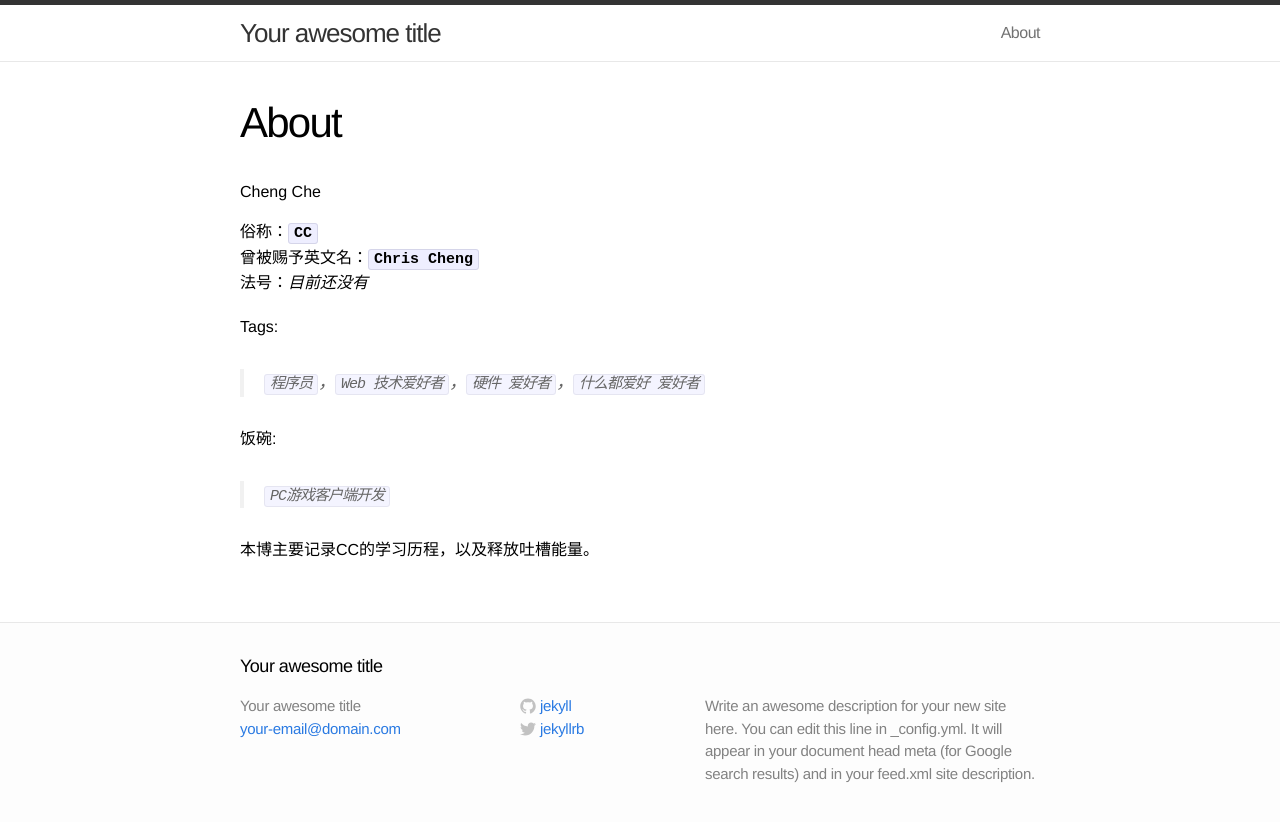
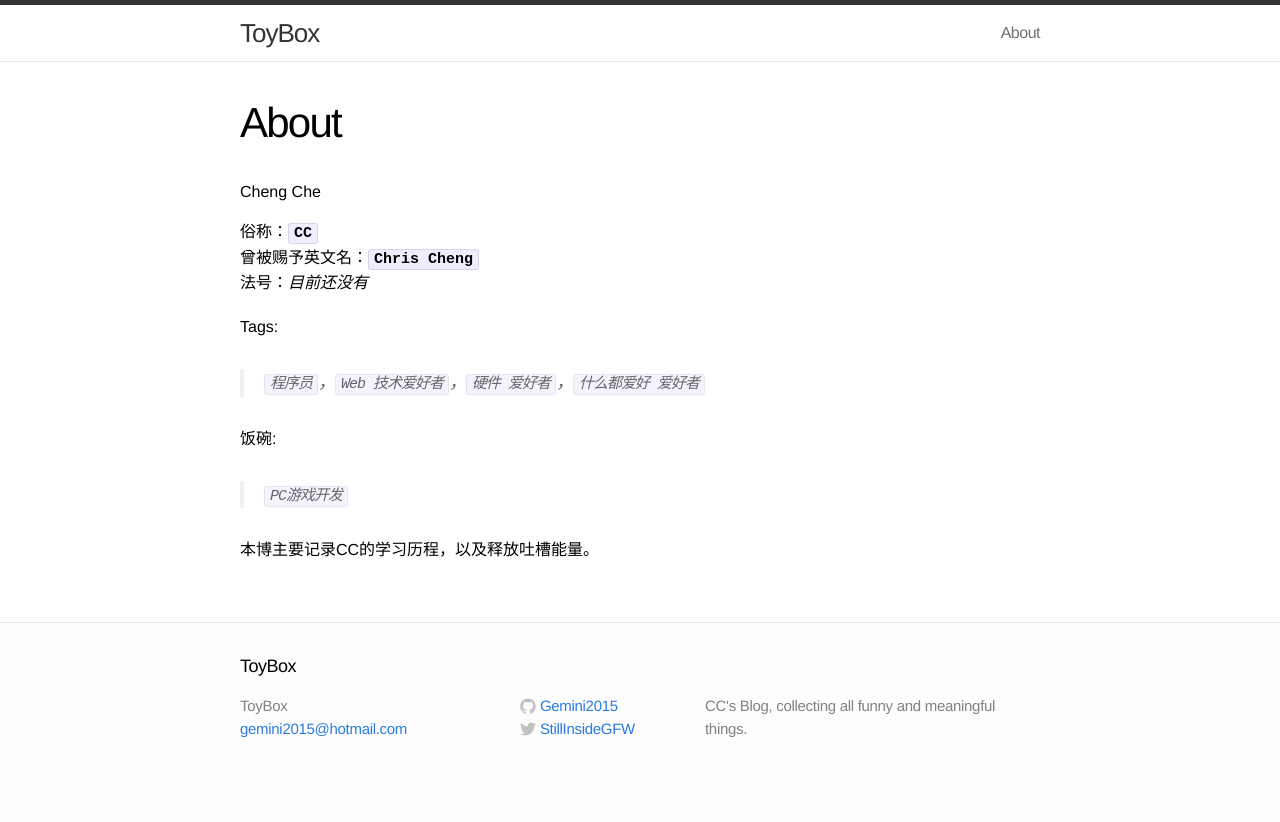
Before and after one commit to Gemini2015/gemini2015.github.io, a Jekyll site: the page built from about.md, in a window 1280 px wide. Shown: the top 822 px of the page. Built offline with Jekyll 4.4.1, drawn with Linux system fonts in a browser that asks for light colours.

Commit message:
modified config file and about page

```diff
--- a/_config.yml
+++ b/_config.yml
@@ -1,11 +1,11 @@
 # Site settings
-title: Your awesome title
-email: your-email@domain.com
-description: "Write an awesome description for your new site here. You can edit this line in _config.yml. It will appear in your document head meta (for Google search results) and in your feed.xml site description."
+title: ToyBox
+email: gemini2015@hotmail.com
+description: "CC's Blog, collecting all funny and meaningful things."
 baseurl: ""
-url: "http://yourdomain.com"
-twitter_username: jekyllrb
-github_username:  jekyll
+url: "http://blog.icodeten.com"
+twitter_username: StillInsideGFW
+github_username:  Gemini2015
 
 # Build settings
 markdown: kramdown
--- a/about.md
+++ b/about.md
@@ -14,6 +14,6 @@ Tags:
 >`程序员`，`Web 技术爱好者`，`硬件 爱好者`，`什么都爱好 爱好者`
 
 饭碗:
->`PC游戏客户端开发`
+>`PC游戏开发`
 
 本博主要记录CC的学习历程，以及释放吐槽能量。
```
